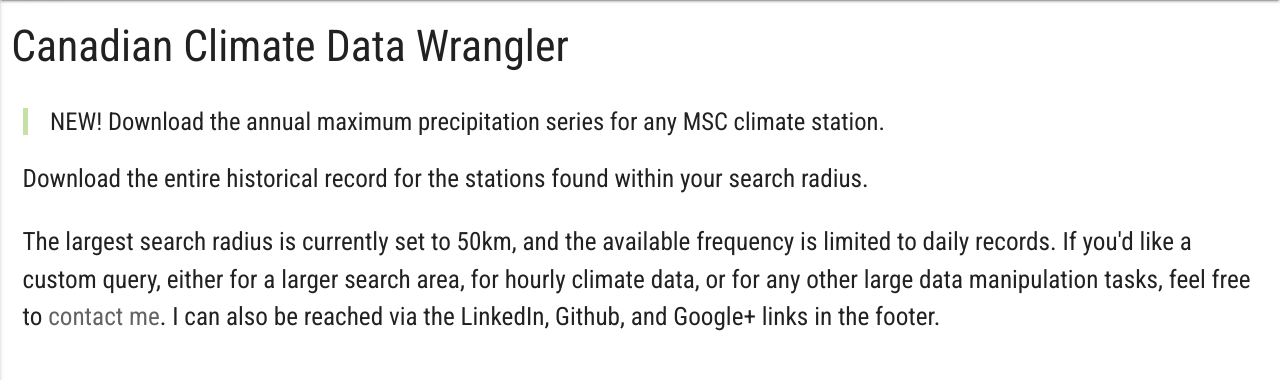
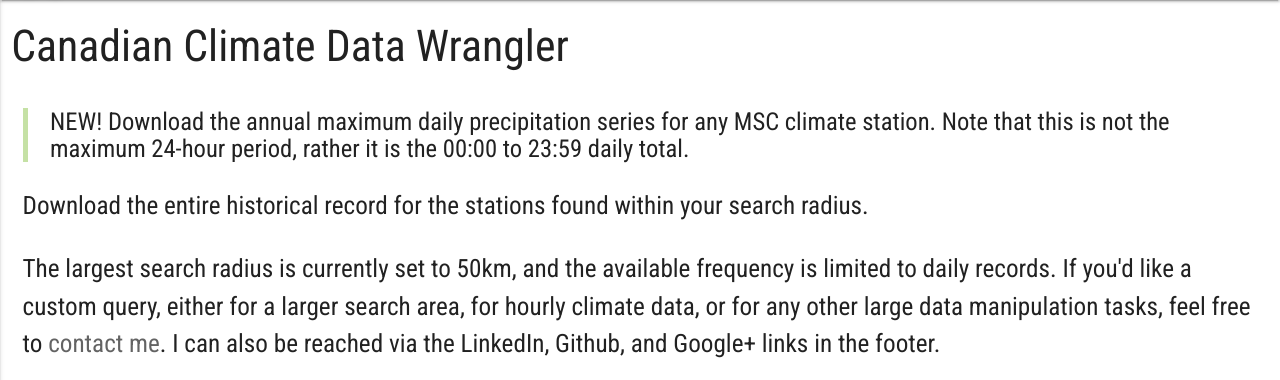
Before and after one commit to dankovacek/dkhydrotech, a Django app: template templates/dkht/climatescrape_list.html in a window 1280 px wide. Shown: the part 64-444 px from the top of the page. Run offline with Django 3.2, Linux system fonts and the light colour scheme; the template is opened without the code that fills it: most values are stand-ins (such as "Sample title", 1, 10 or a date in 2020); some libraries are stand-ins or nearby versions.

Commit message:
added note to clarify daily not 24h precip

```diff
--- a/templates/dkht/climatescrape_list.html
+++ b/templates/dkht/climatescrape_list.html
@@ -11,7 +11,8 @@
         <div class="col s12">
 
           <blockquote>
-            <h5><strong>NEW!</strong> Download the annual maximum precipitation series for any MSC climate station.</h3>
+            <h5><strong>NEW!</strong> Download the annual maximum daily precipitation series for any MSC climate
+              station. Note that this is not the maximum 24-hour period, rather it is the 00:00 to 23:59 daily total.</h3>
           </blockquote>
 
           <p class="flow-text">
```
Also changed, not shown: dkht/views.py (+0 -8 lines).
